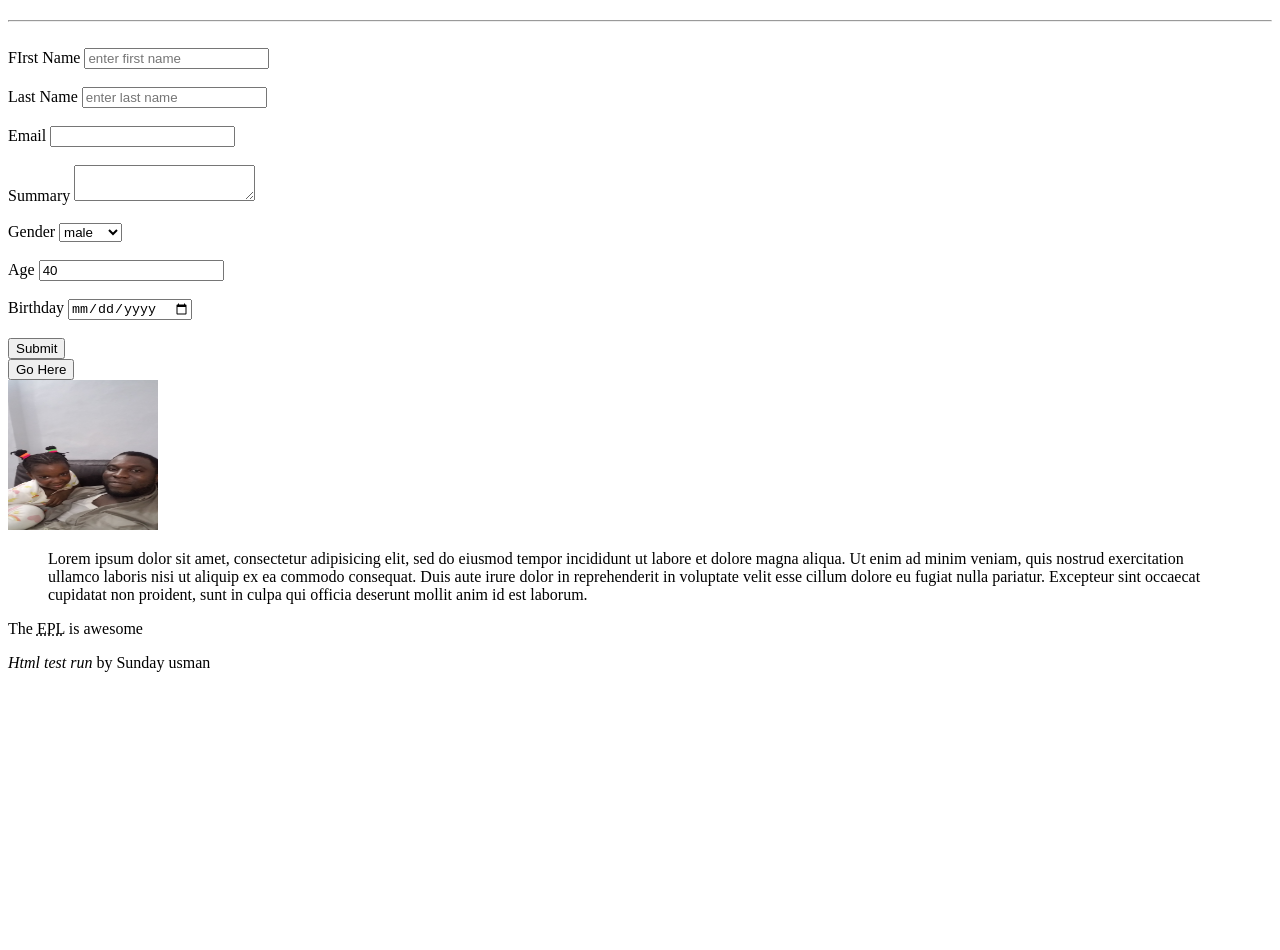
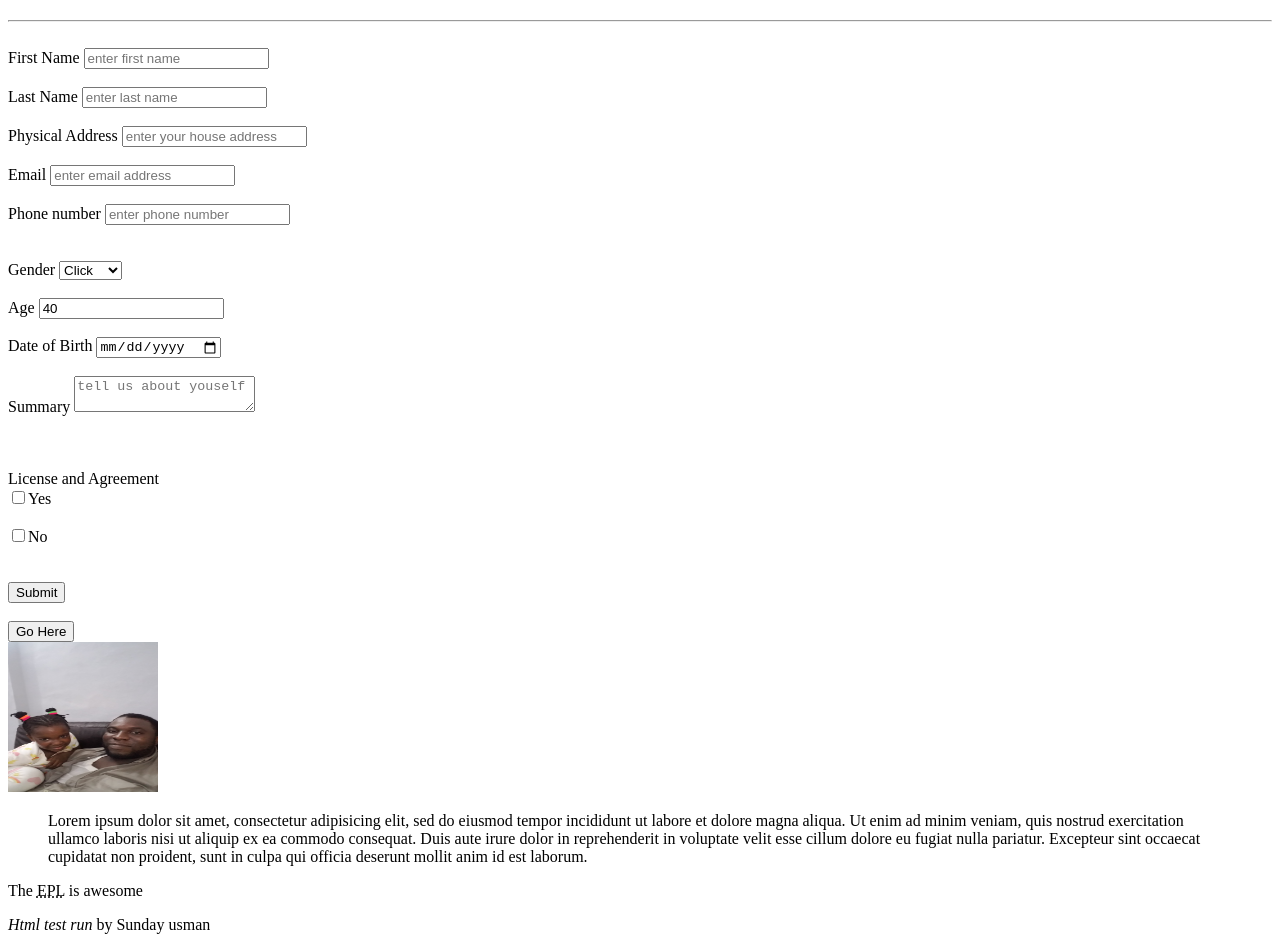
Before and after one commit to codedsunday/my-first-work, a plain HTML site: page index.html in a window 1280 px wide. Shown: the part 780-1730 px from the top of the page. Before the commit the page ends 1468 px from the top, so only its background shows below. Drawn offline with Linux system fonts and the light colour scheme.

Commit message:
On branch master

```diff
--- a/index.html
+++ b/index.html
@@ -86,7 +86,7 @@
 		<!-- Forms -->
 		<form action="process.php" method="POST">
 			<div>
-				<label> FIrst Name</label>
+				<label> First Name</label>
 		 		<input type="text" name="firstName" placeholder="enter first name">
 		 </div>
 		 <br>
@@ -95,19 +95,27 @@
 		 		<input type="text" name="lastName" placeholder="enter last name">
 		 </div>
 		 <br>
-		  <div>
+		 <label for=" Physical Address"> Physical Address</label>
+		 <input type="text/number" placeholder="enter your house address">
+		 <div>
+			 <br>
 				<label> Email</label>
-		 		<input type="email" name="email">
+				 <input type="email" name="email"placeholder="enter email address">
+
+				 <br>
+				 <br>
+
+				 <label> Phone number</label>
+		 		<input type="phone" name="Phone number" placeholder="enter phone number">
 		 </div>
 		 <br>
-		 <div>
-				<label> Summary</label>
-				<textarea name="Summary"></textarea>
+
 		 </div>
 		 <br>
 		  <div>
 				<label> Gender</label>
 				<select name="gender">
+					<option value="Click">Click</option>
 					<option value="male">male</option>
 					<option value="female">female</option>
 					<option value="other">other</option>
@@ -120,12 +128,31 @@
 		 </div>
 		 <br>
 		 <div>
-				<label> Birthday</label>
+				<label> Date of Birth</label>
 		 		<input type="date" name="Birthday">
 		 </div>
 		 <br>
-		 <input type="submit" name="submit" vaue="Submit">
+		 <div>
+			<label> Summary</label>
+			<textarea name="Summary" placeholder="tell us about youself"></textarea>
+			<br><br>
+			<br><br>
+
+		<div>
+			<label for="License and Agreement"> License and Agreement</label>
+			<br>
+			<input type="checkbox">Yes
+		</div>
+			<br>
+		<div>
+			<input type="checkbox" Disagree>No
+		</div>
+
+			<br><br>
+		 <input type="submit" name="submit" value="Submit">
 		</form>
+		<br>
+		<br>
 
 		<!-- Button -->
 		<button>Go Here</button>
```
